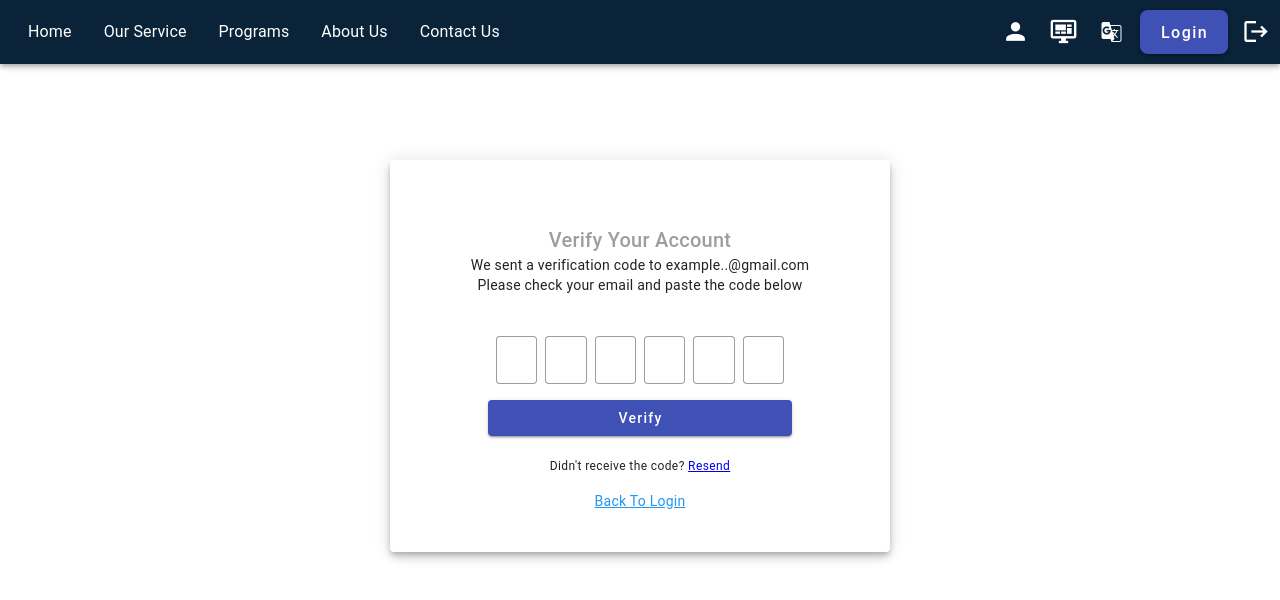
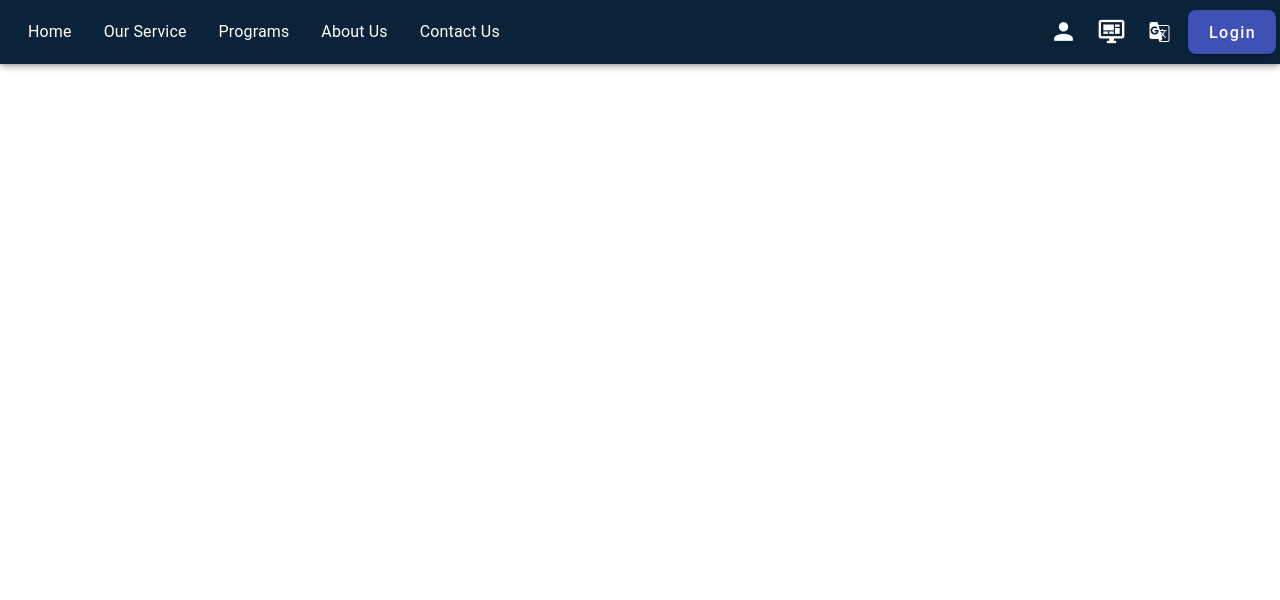
Before and after one commit to AMRWERY/tripma-nuxt-vuetify, a Nuxt app: page /forget-password/otp in a window 1280 px wide. Shown: the top 600 px of the page. Built offline with nearby package versions, Linux system fonts and the light colour scheme.

Commit message:
handle reset password

```diff
--- a/layouts/default.vue
+++ b/layouts/default.vue
@@ -24,9 +24,9 @@
                     <v-tooltip activator="parent" location="bottom">{{ $t('tooltip.change_language') }}</v-tooltip>
                     <v-icon icon="mdi-google-translate" />
                 </v-btn>
-                <v-btn variant="elevated" color="indigo" rounded="lg" size="large" class="text-capitalize mx-1"
-                    to="/login">Login</v-btn>
-                <v-btn variant="text" icon class="d-none d-sm-none d-md-flex d-lg-flex" @click="logout">
+                <v-btn v-if="!isAuthenticated" variant="elevated" color="indigo" rounded="lg" size="large"
+                    class="text-capitalize mx-1" to="/login">Login</v-btn>
+                <v-btn v-else variant="text" icon class="d-none d-sm-none d-md-flex d-lg-flex" @click="logout">
                     <v-tooltip activator="parent" location="bottom">Logout</v-tooltip>
                     <v-icon icon="mdi-logout" size="large" />
                 </v-btn>
@@ -40,7 +40,8 @@
                 </v-list>
                 <template v-slot:append>
                     <div class="pa-2">
-                        <v-btn block color="indigo" rounded="lg" size="large" class="text-capitalize" @click="logout">
+                        <v-btn v-if="isAuthenticated" block color="indigo" rounded="lg" size="large" class="text-capitalize"
+                            @click="logout">
                             Logout
                         </v-btn>
                     </div>
@@ -116,6 +117,14 @@ const drawerLocation = computed(() => determineDrawerLocation());
 
 const isRTL = computed(() => $i18n.locale.value === 'ar');
 
+const isAuthenticated = computed(() => {
+    if (typeof sessionStorage !== 'undefined') {
+        return sessionStorage.getItem('isAuthenticated') === 'true';
+    } else {
+        return false;
+    }
+});
+
 watch(currentLang, (newLang) => {
     if (typeof sessionStorage !== 'undefined') {
         sessionStorage.setItem("currentLang", newLang);
@@ -126,6 +135,9 @@ watch(currentLang, (newLang) => {
 const logout = () => {
     try {
         store.logout();
+        setTimeout(() => {
+            location.reload();
+        }, 500);
     } catch (error) {
         console.log(error);
     }
--- a/pages/forget-password/index.vue
+++ b/pages/forget-password.vue
@@ -9,11 +9,15 @@
                             {{ $t('auth.and_we_will_send_otp_code_to_reset_your_password') }}</p>
                         <v-row align="center" justify="center">
                             <v-col cols="12" sm="8">
-                                <v-form class="my-6">
+                                <v-form class="my-6" @submit.prevent="resetPassword">
                                     <v-text-field :label="$t('auth.email')" variant="outlined" density="compact"
                                         color="blue" v-model="email" :rules="emailRules" />
-                                    <v-btn type="submit" color="indigo" block class="text-capitalize"
-                                        to="/forget-password/otp">{{ $t('btn.continue') }}</v-btn>
+                                    <v-btn type="submit" color="indigo" block class="text-capitalize">{{ $t('btn.continue')
+                                    }}</v-btn>
+                                    <div class="text-center mt-4">
+                                        <nuxt-link class="text-capitalize text-blue" to="/login">{{
+                                            $t('auth.back_to_login') }}</nuxt-link>
+                                    </div>
                                 </v-form>
                             </v-col>
                         </v-row>
@@ -25,16 +29,28 @@
 </template>
 
 <script setup>
+import { useAuthStore } from '@/stores/authStore'
 import { useI18n } from 'vue-i18n'
 
 const { t } = useI18n()
 
+const email = ref('')
+const store = useAuthStore()
+
 const emailRules = [
     value => {
-        if (/^[a-z.-]+@[a-z.-]+\.[a-z]+$/i.test(value)) return true
-        return t('form_validation.must_be_a_valid_email')
+        if (/^[a-zA-Z0-9._%+-]+@[a-zA-Z0-9.-]+\.[a-zA-Z]{2,}$/i.test(value)) return true;
+        return t('form_validation.must_be_a_valid_email');
     },
-]
+];
+
+const resetPassword = () => {
+    if (!validateFields()) return;
+    store.resetUserPassword({
+        email: email.value,
+    });
+};
+
 
 const validateFields = () => {
     const validations = [
--- a/pages/forget-password/otp.vue
+++ /dev/null
@@ -1,40 +0,0 @@
-<template>
-    <v-container>
-        <v-row align="center" justify="center">
-            <v-col cols="12" sm="10">
-                <v-card class="mt-16 mx-auto" elevation="6" width="500">
-                    <v-card-text class="mt-12 text-center">
-                        <p class="text-center text-grey text-h6">{{ $t('auth.verify_your_account') }}</p>
-                        <div class="text-body-2">
-                            {{ $t('auth.we_sent_a_verification_code_to') }} <span>example..@gmail.com</span> <br>
-                            {{ $t('auth.please_check_your_email_and_paste_the_code_below') }}
-                        </div>
-                        <v-row align="center" justify="center">
-                            <v-col cols="12" sm="8">
-                                <v-form class="my-6">
-                                    <v-sheet color="surface">
-                                        <v-otp-input v-model="otp" type="password" variant="outlined" />
-                                    </v-sheet>
-                                    <v-btn type="submit" color="indigo" block class="text-capitalize">{{ $t('btn.verify')
-                                    }}</v-btn>
-                                    <div class="text-caption mt-5">
-                                        {{ $t('auth.did_not_receive_the_code?') }} <a href="#" @click.prevent="otp = ''">{{
-                                            $t('auth.resend') }}</a>
-                                    </div>
-                                    <div class="text-center mt-4">
-                                        <nuxt-link class="text-capitalize text-blue" to="/login">{{
-                                            $t('auth.back_to_login') }}</nuxt-link>
-                                    </div>
-                                </v-form>
-                            </v-col>
-                        </v-row>
-                    </v-card-text>
-                </v-card>
-            </v-col>
-        </v-row>
-    </v-container>
-</template>
-
-<script setup>
-const otp = ref('')
-</script>
--- a/pages/login.vue
+++ b/pages/login.vue
@@ -67,10 +67,10 @@ const { t } = useI18n()
 
 const emailRules = [
     value => {
-        if (/^[a-z.-]+@[a-z.-]+\.[a-z]+$/i.test(value)) return true
-        return t('form_validation.must_be_a_valid_email')
+        if (/^[a-zA-Z0-9._%+-]+@[a-zA-Z0-9.-]+\.[a-zA-Z]{2,}$/i.test(value)) return true;
+        return t('form_validation.must_be_a_valid_email');
     },
-]
+];
 
 const passwordRules = [
     value => {
--- a/pages/sign-up.vue
+++ b/pages/sign-up.vue
@@ -88,10 +88,10 @@ const lastNameRules = [
 
 const emailRules = [
     value => {
-        if (/^[a-z.-]+@[a-z.-]+\.[a-z]+$/i.test(value)) return true
-        return t('form_validation.must_be_a_valid_email')
+        if (/^[a-zA-Z0-9._%+-]+@[a-zA-Z0-9.-]+\.[a-zA-Z]{2,}$/i.test(value)) return true;
+        return t('form_validation.must_be_a_valid_email');
     },
-]
+];
 
 const passwordRules = [
     value => {
--- a/stores/authStore.js
+++ b/stores/authStore.js
@@ -19,6 +19,7 @@ import {
   getDocs,
   addDoc,
   getDoc,
+  updateDoc,
 } from "firebase/firestore";
 import { auth, db } from "@/firebase/config";
 
@@ -83,9 +84,13 @@ export const useAuthStore = defineStore("auth", {
           const user = userCredential.user;
           if (user) {
             this.isAuthenticated = true;
+            sessionStorage.setItem("isAuthenticated", true);
             sessionStorage.setItem("password", password);
             sessionStorage.setItem("email", email);
             router.replace("/");
+            setTimeout(() => {
+              location.reload();
+            }, 500);
             try {
               const usersCollection = collection(db, "users");
               const q = query(
@@ -111,7 +116,7 @@ export const useAuthStore = defineStore("auth", {
                 console.log(error);
               });
           } else {
-            router.replace("/auth");
+            router.replace("/sign-up");
           }
         })
         .catch((error) => {
@@ -131,15 +136,14 @@ export const useAuthStore = defineStore("auth", {
         });
     },
 
-    //don't delete it 😅
-    // async resetUserPassword(payload) {
-    //   const { email } = payload;
-    //   try {
-    //     await sendPasswordResetEmail(auth, email);
-    //   } catch (error) {
-    //     console.log(error);
-    //   }
-    // },
+    async resetUserPassword(payload) {
+      const { email } = payload;
+      try {
+        await sendPasswordResetEmail(auth, email);
+      } catch (error) {
+        console.log(error);
+      }
+    },
 
     //sign up & sign in with google
     signUpWithGoogle() {
```
